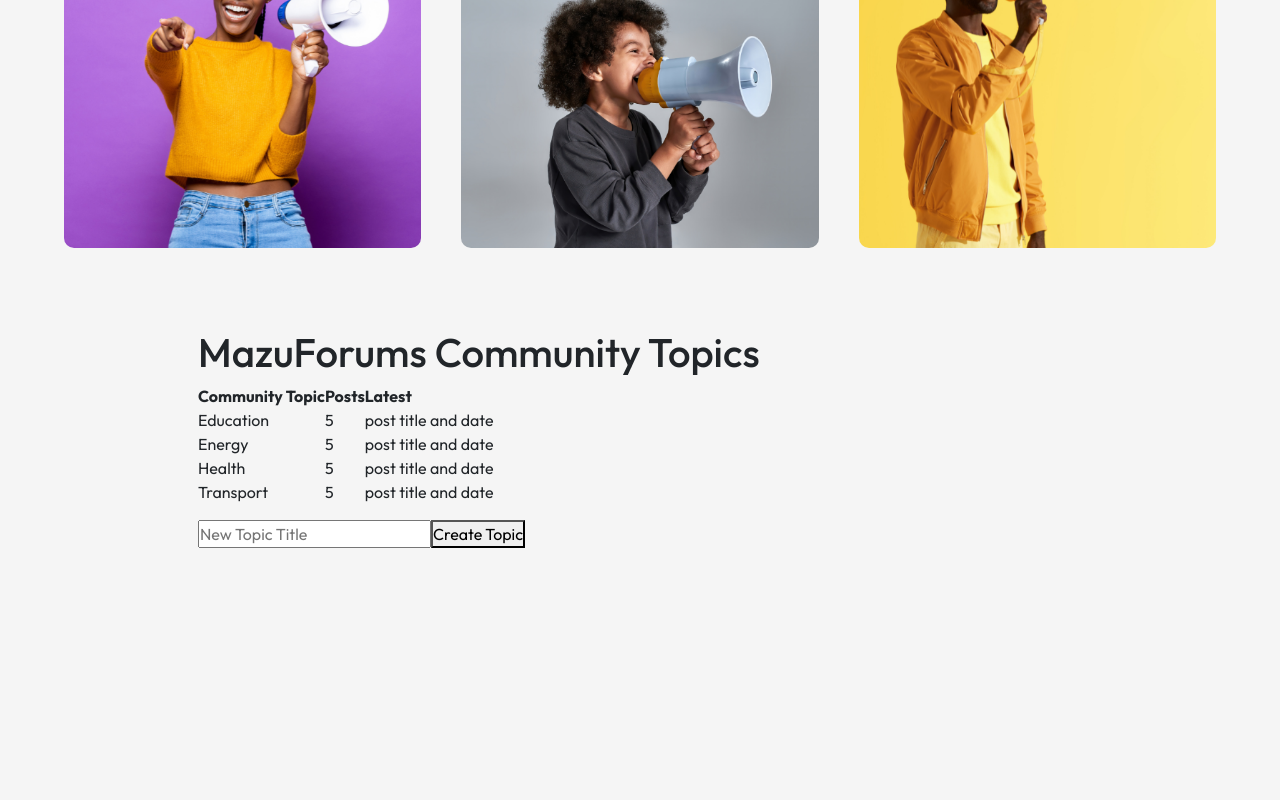
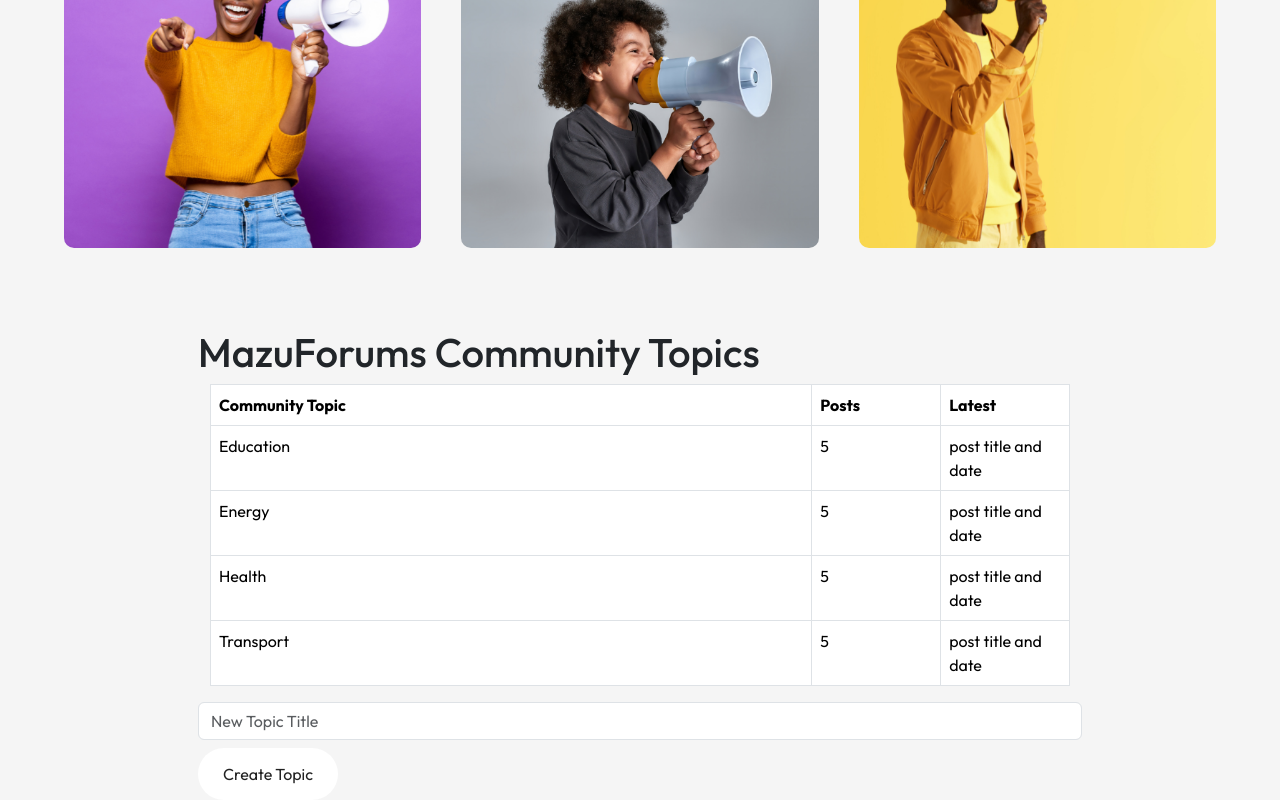
Before and after one commit to amilou86/mazuforums, a React (Vite) app: page /topics in a window 1280 px wide. Shown: the part 1181-1981 px from the top of the page. Before the commit the page ends 1729 px from the top, so only its background shows below. Built offline with nearby package versions, Linux system fonts and the light colour scheme.

Commit message:
formatted table

```diff
--- a/src/Components/Topics/topics.jsx
+++ b/src/Components/Topics/topics.jsx
@@ -1,7 +1,5 @@
 import React, { useState } from 'react';
-import { Link } from 'react-router-dom';
 import 'bootstrap/dist/css/bootstrap.min.css';
-
 
 const Topics = () => {
     const [rowData, setRowData] = useState([
@@ -22,14 +20,15 @@ const Topics = () => {
     };
 
     return (
-        <div className='forum-table' style={{ width: '100 % ', height: '100 % ' }} >
+        <div className='forum-table' style={{ width: '100%', height: '100%' }}>
             <h1>MazuForums Community Topics</h1>
-            <table>
+            <div className="container-fluid">
+                <table className='table table-bordered table-hover table-responsive'>
                     <thead>
                         <tr>
-                        <th>Community Topic</th>
-                        <th>Posts</th>
-                        <th>Latest</th>
+                            <th style={{ width: '70%' }}>Community Topic</th>
+                            <th style={{ width: '15%' }}>Posts</th>
+                            <th style={{ width: '15%' }}>Latest</th>
                         </tr>
                     </thead>
                     <tbody>
@@ -42,20 +41,13 @@ const Topics = () => {
                         ))}
                     </tbody>
                 </table>
-            <ul>
-                {/* You can keep the topic list if needed */}
-                {/* {mockTopics.map((topic) => (
-          <li key={topic.title}>
-            <Link to={`/forum/${topic.title}`}>{topic.title}</Link>
-          </li>
-        ))} */}
-            </ul>
+            </div>
 
-            <form onSubmit={handleAddTopic}>
-                <input type="text" name="title" placeholder="New Topic Title" />
-                <button type="submit">Create Topic</button>
+            <form onSubmit={handleAddTopic} className="mt-3">
+                <input type="text" name="title" placeholder="New Topic Title" className="form-control" />
+                <button type="submit" className="btn btn-primary mt-2">Create Topic</button>
             </form>
-        </div >
+        </div>
     );
 };
 
```
Also changed, not shown: src/Components/Topics/topics.css (+0 -29 lines). Lines whose indentation alone changed are shown as unchanged.
